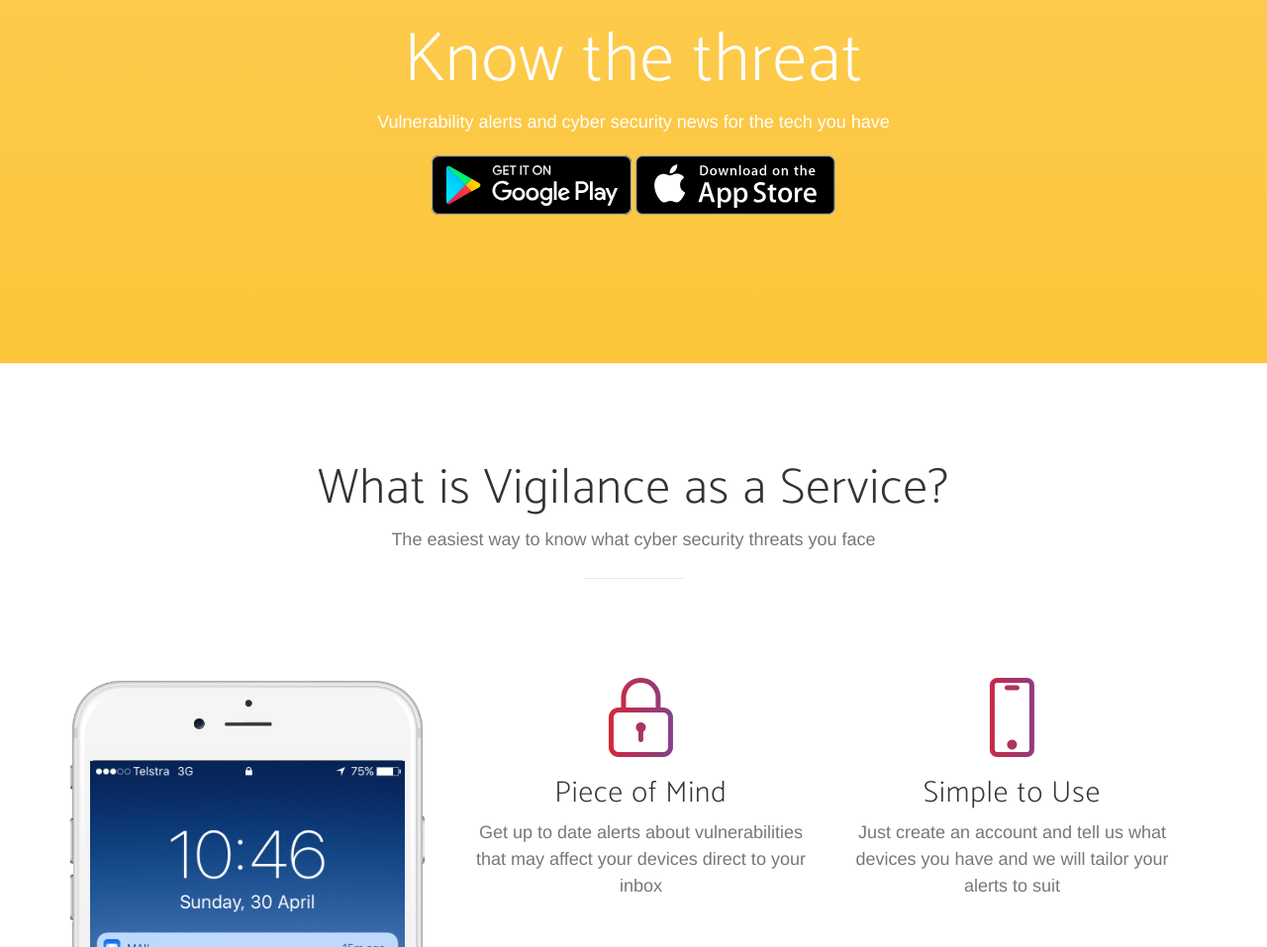
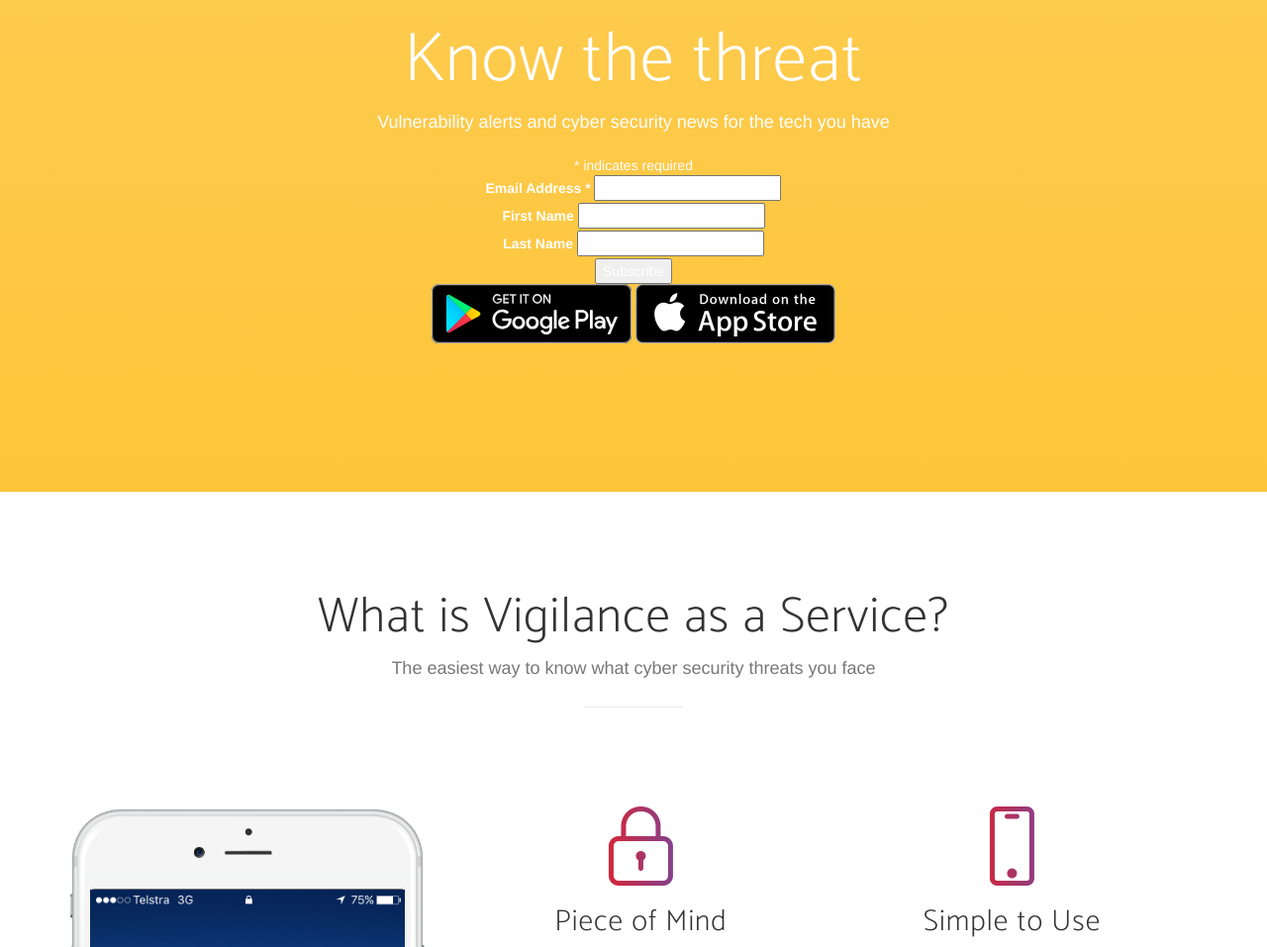
Before and after one commit to EzechukwuJI/lerikos.github.io, a website: page index.html in a window 1280 px wide. Shown: the part 927-1884 px from the top of the page at 99% size. Drawn offline with nearby package versions, Linux system fonts and the light colour scheme; a web font is replaced by a local one.

Commit message:
Add Mailchimp Form

```diff
--- a/index.html
+++ b/index.html
@@ -104,6 +104,37 @@
                 <div class="col-md-8 col-md-offset-2">
                     <h2 class="section-heading">Know the threat</h2>
                     <p>Vulnerability alerts and cyber security news for the tech you have</p>
+                    <!-- Begin MailChimp Signup Form -->
+                    <div id="mc_embed_signup">
+                    <form action="//bonsho.us15.list-manage.com/subscribe/post?u=8fcec936054610b0d86cdcaa2&amp;id=8787b23bd1" method="post" id="mc-embedded-subscribe-form" name="mc-embedded-subscribe-form" class="validate" target="_blank" novalidate>
+                        <div id="mc_embed_signup_scroll">
+
+                    <div class="indicates-required"><span class="asterisk">*</span> indicates required</div>
+                    <div class="mc-field-group">
+                    	<label for="mce-EMAIL">Email Address  <span class="asterisk">*</span>
+                    </label>
+                    	<input type="email" value="" name="EMAIL" class="required email" id="mce-EMAIL">
+                    </div>
+                    <div class="mc-field-group">
+                    	<label for="mce-FNAME">First Name </label>
+                    	<input type="text" value="" name="FNAME" class="" id="mce-FNAME">
+                    </div>
+                    <div class="mc-field-group">
+                    	<label for="mce-LNAME">Last Name </label>
+                    	<input type="text" value="" name="LNAME" class="" id="mce-LNAME">
+                    </div>
+                    	<div id="mce-responses" class="clear">
+                    		<div class="response" id="mce-error-response" style="display:none"></div>
+                    		<div class="response" id="mce-success-response" style="display:none"></div>
+                    	</div>    <!-- real people should not fill this in and expect good things - do not remove this or risk form bot signups-->
+                        <div style="position: absolute; left: -5000px;" aria-hidden="true"><input type="text" name="b_8fcec936054610b0d86cdcaa2_8787b23bd1" tabindex="-1" value=""></div>
+                        <div class="clear"><input type="submit" value="Subscribe" name="subscribe" id="mc-embedded-subscribe" class="button"></div>
+                        </div>
+                    </form>
+                    </div>
+
+                    <!--End mc_embed_signup-->
+
                     <div class="badges">
                         <a class="badge-link" href="#"><img src="img/google-play-badge.svg" alt=""></a>
                         <a class="badge-link" href="#"><img src="img/app-store-badge.svg" alt=""></a>
```
